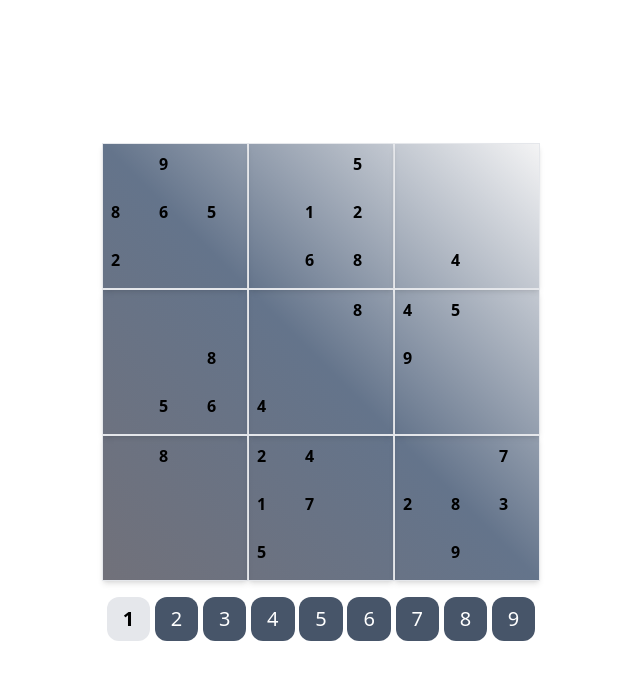
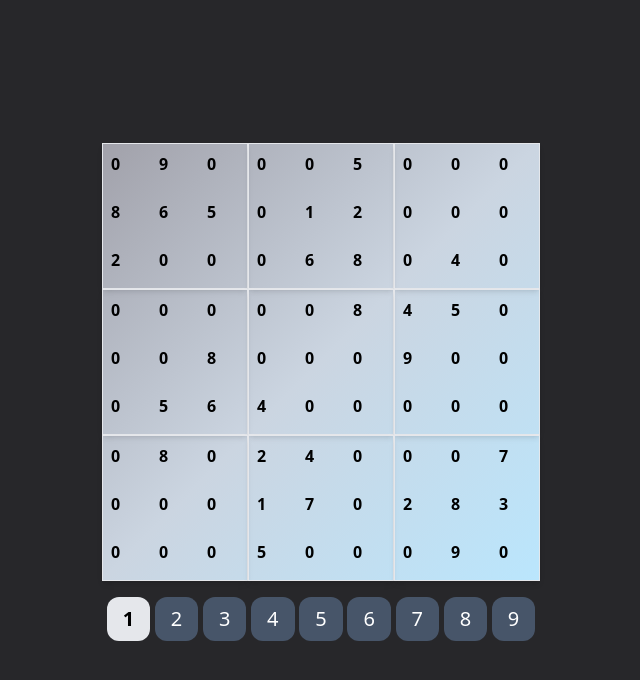
Before and after one commit to Natidev/Sudoku, a React (Vite) app: page / in a window 1280 px wide. Shown: the top 680 px of the page, without its empty margins (319-959 px from the left). Built offline with nearby package versions, Linux system fonts and the light colour scheme.

Commit message:
redux is done

```diff
--- a/src/App.jsx
+++ b/src/App.jsx
@@ -1,6 +1,8 @@
 import Sudoku from './Table/Sudoku'
 function App() {
-  return <div className='flex w-full justify-center items-center h-screen'>
+
+  return <div className='flex w-full justify-center
+  items-center h-screen bg-zinc-800'>
       <Sudoku/>
     </div>
 }
--- a/src/Box/Square.jsx
+++ b/src/Box/Square.jsx
@@ -5,12 +5,12 @@ function Square({index,list_of_values}){
 
     //FIXED make a validation that make sure there are no similar numbers in the same square
     //TODO make a better warnning
-    const InvalidSquare="border-red-300 border-4"
+    const InvalidSquare="border-red-400 border-2"
     let a=0
     const [warning,setWarning]=useState(false)
     const [complete,setComplete]=useState(false)
     return <div
-    className={`grid grid-cols-3 gap-0 p-0 border shadow-md w-fit ${warning?InvalidSquare:""} ${complete?"border-blue-600 border-2":""}`}
+    className={`grid grid-cols-3 gap-0 p-0 border shadow-md w-fit ${warning?InvalidSquare:""} ${complete?"border-sky-600 border-2":""}`}
     key={index}
     >
         {
--- a/src/Element/Element.jsx
+++ b/src/Element/Element.jsx
@@ -34,5 +34,5 @@ export default function Element({val,identifier,duplicate,complete }) {
         }}
     >{dsply}</div>;
 }
-//TODO implement using the rawsudoku
-//TODO outline green for the properly solved sudoku
+//DONE implement using the rawsudoku
+//DONE outline green for the properly solved sudoku
--- a/src/Redux/Tables/InitialStateGenerator.js
+++ b/src/Redux/Tables/InitialStateGenerator.js
@@ -6,13 +6,13 @@ const getSudoku=()=>{
     store.dispatch({
         type:'CHANGE_SUDOKU',
         payload:{
-            sudokuIndex:0//index
+            sudokuIndex:index
         }
     })
     const selectedSudoku=allthetables.RawSudoku[0]
     let newStruct=selectedSudoku.map((arry)=>{
         return {
-            square:arry.map((n)=>n===0?"":n),
+            square:arry.map((n)=>n===index?"":n),
             validity:true,
             completed:false
         }
--- a/src/Table/Sudoku.jsx
+++ b/src/Table/Sudoku.jsx
@@ -3,10 +3,10 @@ import Numbers from "../Element/Numbers";
 import tstore from "../Redux/Tables/TablesStore";
 export default function Sudoku(){
     const currentT=tstore.getState()
+    //TODO row and column validation With reaction
     return (<div>
         <div className="sudoku grid grid-cols-3 w-fit grid-rows-3
-        bg-gradient-to-bl from-zinc-100 via-slate-500 to-zinc-500
-        ">
+        bg-gradient-to-br from-zinc-400 via-slate-300 to-sky-200">
             {
             [0,1,2,3,4,5,6,7,8].map(n=><Square
                 key={n}
```
